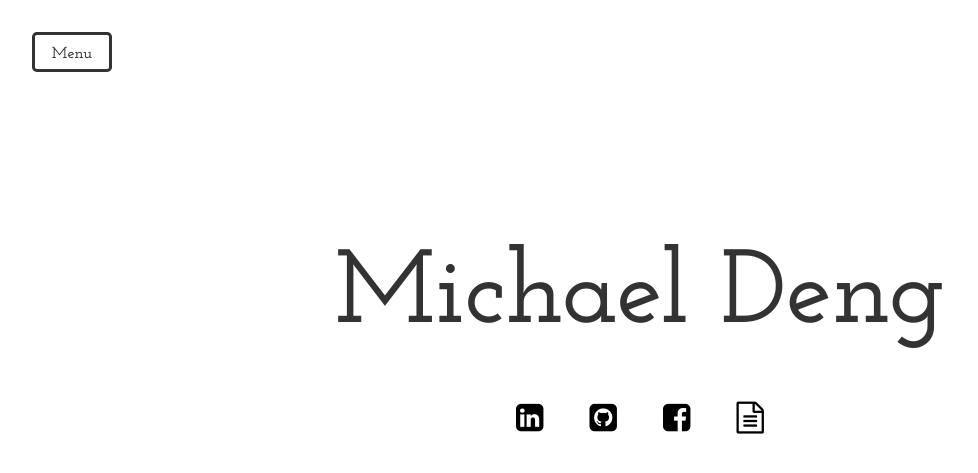
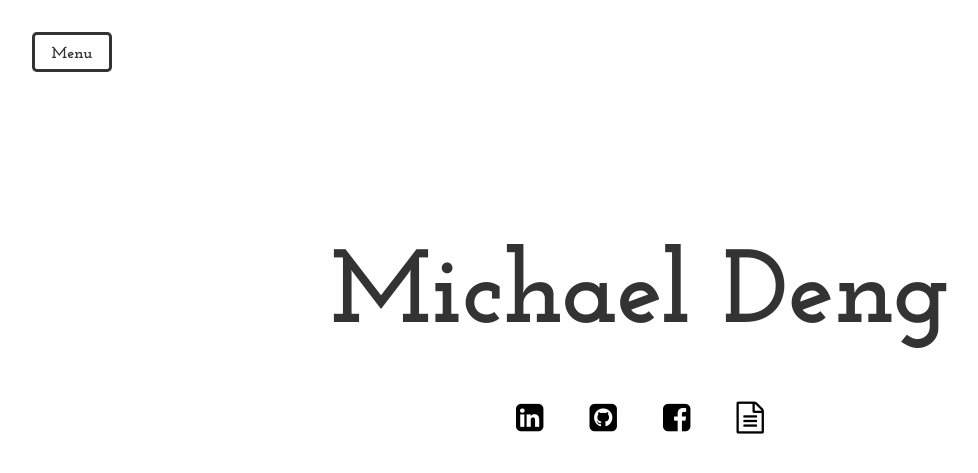
Before and after one commit to michael-deng/michael-deng.github.io, a Jekyll site: the page index.html, which Jekyll copies as it is, in a window 1280 px wide. Shown: the top 473 px of the page, without its empty margins (0-978 px from the left). Built offline with Jekyll 4.4.1, drawn with Linux system fonts in a browser that asks for light colours; nearby versions of some CDN libraries; Markdown is read by kramdown in place of the engine named in the settings.

Commit message:
Change format of paragraphs

```diff
--- a/css/custom-styles.css
+++ b/css/custom-styles.css
@@ -96,7 +96,7 @@
   text-align: center;
   font-size: 650%;
   font-family: 'Josefin Slab', serif;
-  font-weight: 600;
+  font-weight: 700;
 }
 
 .thumbnails {
@@ -126,7 +126,7 @@
   text-align: center;
   font-size: 600%;
   font-family: 'Josefin Slab', serif;
-  font-weight: 600;
+  font-weight: 700;
   font-variant: small-caps;
 }
 
@@ -173,7 +173,7 @@
 }
 
 .caption-position p span {
-	font-weight: 600;
+	font-weight: 700;
 	font-size: 110%;
 }
 
@@ -203,7 +203,7 @@
 	left: 2em;
 	text-align: center;
 	font-family: 'Josefin Slab', serif;
-	font-weight: 600;
+	font-weight: 700;
 }
 
 
@@ -224,7 +224,7 @@
 	-o-transition: 0.5s;
 	transition: 0.5s;
 	transition: color .2s ease-out, background 0.5s ease-in;
-	font-weight: 600;
+	font-weight: 700;
 	color: black;
 }
 
--- a/index.html
+++ b/index.html
@@ -9,7 +9,7 @@
     <link rel="stylesheet" href="http://maxcdn.bootstrapcdn.com/font-awesome/4.4.0/css/font-awesome.min.css">
     <link rel="shortcut icon" href="images/favicon.ico">
     <link href='http://fonts.googleapis.com/css?family=Open+Sans' rel='stylesheet' type='text/css'>
-    <link href='http://fonts.googleapis.com/css?family=Josefin+Slab:400,600' rel='stylesheet' type='text/css'>
+    <link href='http://fonts.googleapis.com/css?family=Josefin+Slab:400,700' rel='stylesheet' type='text/css'>
     <meta charset="UTF-8">
     <meta name="description" content="View Michael Deng's personal website">
     <meta name="author" content="Michael Deng">
@@ -77,7 +77,7 @@
                         <img src="images/snowboarding.jpg" height="80" width="80">
                       </div> -->
 
-                      <h3 class="caption-position" id="about-caption">My name is Michael Deng, and I was raised in Calgary, Canada. After high school, I left the cold plains for the sunny West Coast to attend UC Berkeley. I've always been very interested in technology, and I love the culture of the Bay Area. I am currently pursuing a Bachelor's degree in Electrical Engineering and Computer Science. Outside of school, I love playing indoor and beach volleyball, having played most recently on Cal's varsity team. I also like to spend a lot of time outside hiking, canoeing, camping, or simply exploring new places. The rest of my spare time, I enjoy music production, card games like Poker, Bridge and Durak, following Game of Thrones and Mr. Robot, and seeing new films.</h3>
+                      <h3 class="caption-position" id="about-caption">Hi there! My name is <b>Michael Deng</b>, and I was raised in Calgary, Canada. After high school, I left the cold plains for the sunny West Coast to attend <b>UC Berkeley</b>. I've always been very interested in technology, and I love the culture of the Bay Area. I am currently pursuing a bachelor's degree in <b>Electrical Engineering and Computer Science</b>. In my free time, I love playing indoor and beach volleyball, having played most recently on Cal's varsity team. I also like to spend time outside hiking, canoeing, camping, or simply exploring new places. The rest of my spare time, I enjoy music production, card games like Poker, Bridge and Durak, following Game of Thrones and Mr. Robot, and seeing new films.</h3>
 
 
 
@@ -98,12 +98,7 @@
                     <div class="container">
                       <h1 class="heading-position"><strong>Experience</strong></h1>
                       <h3 class="caption-position">
-                        <p>
-                          <span>Workday Software Engineer Intern - Summer 2015</span><br />I built a full stack invoice management application that enables Workday’s users to view and collect overdue charges from their customers.</span>
-                        </p>
-                        <p>
-                          <span>UC Berkeley Undergraduate Researcher - Summer 2014</span><br />I scraped and analyzed various websites for data sets on the current job market as a member of a data analytics team led by a Haas School of Business professor.</span>
-                        </p>
+                        In <b>Summer 2015</b>, I worked at <b>Workday</b> as a <b>Software Engineer Intern</b>. I built a full stack invoice management application that enables Workday's users to view and collect overdue charges from their customers. In <b>Summer 2014</b>, I stayed at <b>UC Berkeley</b> to work as an <b>Undergraduate Researcher</b>. I scraped and analyzed various websites as a member of a data analytics research team.
                       </h3>
 
                 <!-- Push menu button -->
```
